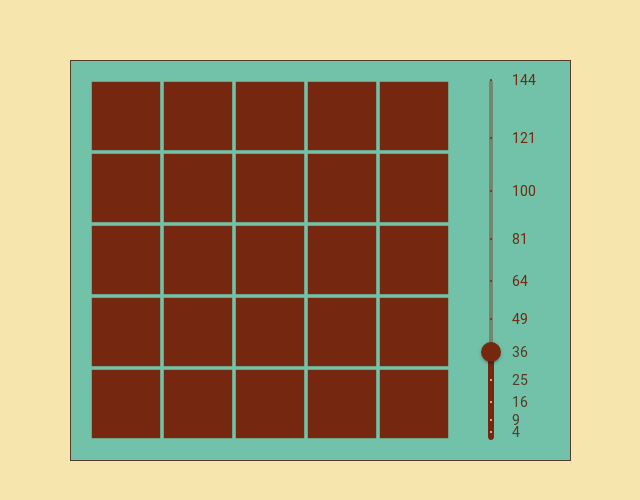
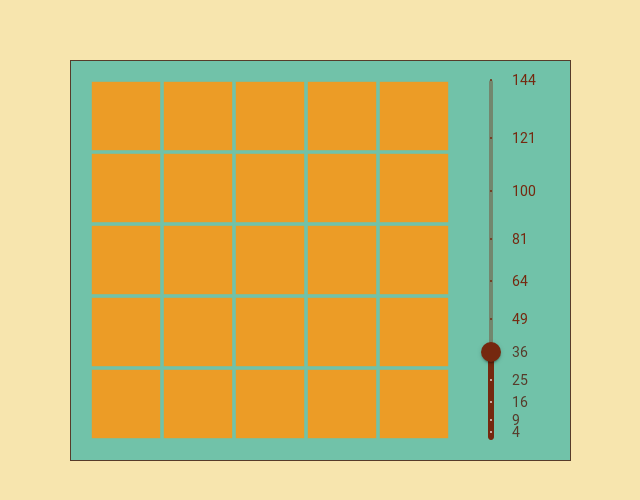
Before and after one commit to cnqso/spirals, a React (Create React App) app: page / in a window 1280 px wide. Shown: the part 140-640 px from the top of the page, without its empty margins (320-960 px from the left). Built offline with nearby package versions, Linux system fonts and the light colour scheme.

Commit message:
Finally got back to original progress

```diff
--- a/src/canvas/InteractiveCard.js
+++ b/src/canvas/InteractiveCard.js
@@ -5,38 +5,78 @@ import SquareGrid from "./SquareGrid";
 import SliderInput from "./SliderInput";
 import "./SquareGrid.css";
 
+
+
+function fastSquareSpiral(n) {
+    let dir = 1;
+    let loc = [0, 0];
+    let len = 1;
+    let runi = 1;
+    let i = 0;
+    while (true) {
+        for (let k = 0; k < 2; k++) {
+            runi = len + i;
+            while (i < runi) {
+                if (n < i) {
+                    return loc;
+                }
+                loc[k] += dir;
+                i++;
+                }}
+        len++;
+        dir = ~dir + 1;
+    }
+}
+
+
+
+
 function InteractiveCard() {
 	const [squares, setSquares] = useState(25);
     const [squarray, setSquarray] = useState([ //Probably useRef
-        [0, 1, 1, 0, 1],
-        [1, 0, 0, 1, 0],
-        [1, 0, 0, 1, 0],
-        [0, 1, 1, 0, 0],
+        [0, 0, 0, 0, 0],
+        [0, 0, 0, 0, 0],
+        [0, 0, 0, 0, 0],
+        [0, 0, 0, 0, 0],
         [0, 0, 0, 0, 0],
     ]);
-	const [index, setIndex] = useState(-1);
+	const [index, setIndex] = useState(0);
 
     function newInput (input) {
         setSquares(input)
+        var newArray = new Array(Math.ceil(Math.sqrt(input)));
+         for (var i = 0; i < newArray.length; i++) {
+            newArray[i] = new Array(Math.ceil(Math.sqrt(input))).fill(0);
+         }
+        setSquarray(newArray);
+        setIndex(0);
+    }
+
+
+	useEffect(() => {
+        const wh = Math.ceil(Math.sqrt(squares))
+        const origin = Math.floor((wh-1)/2)
+
+        if (index < squares && index >= 0) {
+        setTimeout(() => {
+            const [ix, iy] = fastSquareSpiral(index-1);
+            const [x, y] = [ix+origin, iy+origin]
+            const tempSquarray = squarray
+            tempSquarray[y][x] = 1;
+            setSquarray(tempSquarray);
+            setIndex(index+1);
+        }, 1500/squares)
+    } else {
         setIndex(-1)
     }
 
-	useEffect(() => {
-		if (index === -1) {
-            const OneDArray = new Array(Math.ceil(Math.sqrt(squares))).fill(0)
-            const TwoDArray = new Array(Math.ceil(Math.sqrt(squares))).fill(OneDArray);
-            console.log(TwoDArray)
-            setSquarray(TwoDArray);
-            setIndex(index + 1);
-		}
-
-
-	}, [index, squares]);
+	}, [index]);
 
 	return (
 		<div className={"DisplayCard"}>
 			<SquareGrid
 				squares={squarray}
+                index={index}
 			/>
 			<SliderInput className={"Slider"} newInput={newInput} squares={squares} index={index} />
 		</div>
--- a/src/canvas/SquareGrid.js
+++ b/src/canvas/SquareGrid.js
@@ -14,14 +14,30 @@ const red = "#75280f";
 const baseColor = red;
 const highlightColor = tan;
 
-function SquareGrid({squares}) {
+function SquareGrid({squares, index}) {
 
-    const wh = Math.max(squares.length, squares[0].length);
-    const squareSz= (720 / wh) * 0.95;
-    const padding = (720 / wh) * 0.05;
+
+    function drawSquare(x, y, color) {
+        const wh = Math.max(squares.length, squares[0].length);
+        const squareSz= (720 / wh) * 0.95;
+        const padding = (720 / wh) * 0.05;
+        const ctx = canvas.current.getContext("2d");
+        ctx.fillStyle = color;
+        ctx.fillRect(
+            y * (squareSz + padding) + padding/2,
+            x * (squareSz + padding) + padding/2,
+            squareSz,
+            squareSz
+        );
+    }
+
+
+
     const canvas = useRef(null);
     useEffect(() => {
-
+        const wh = Math.max(squares.length, squares[0].length);
+        const squareSz= (720 / wh) * 0.95;
+        const padding = (720 / wh) * 0.05;
         const ctx = canvas.current.getContext("2d");
         ctx.clearRect(0, 0, 720, 720);
         ctx.fillStyle = baseColor;
@@ -32,16 +48,11 @@ function SquareGrid({squares}) {
                 } else {
                     ctx.fillStyle = highlightColor;
                 }
-                ctx.fillRect(
-                    i * (squareSz + padding) + padding/2,
-                    j * (squareSz + padding) + padding/2,
-                    squareSz,
-                    squareSz
-                );
+                drawSquare(j, i, ctx.fillStyle);
             }
         }
 
-    }, [squares]);
+    }, [index]);
 
     return (
         <canvas
```
